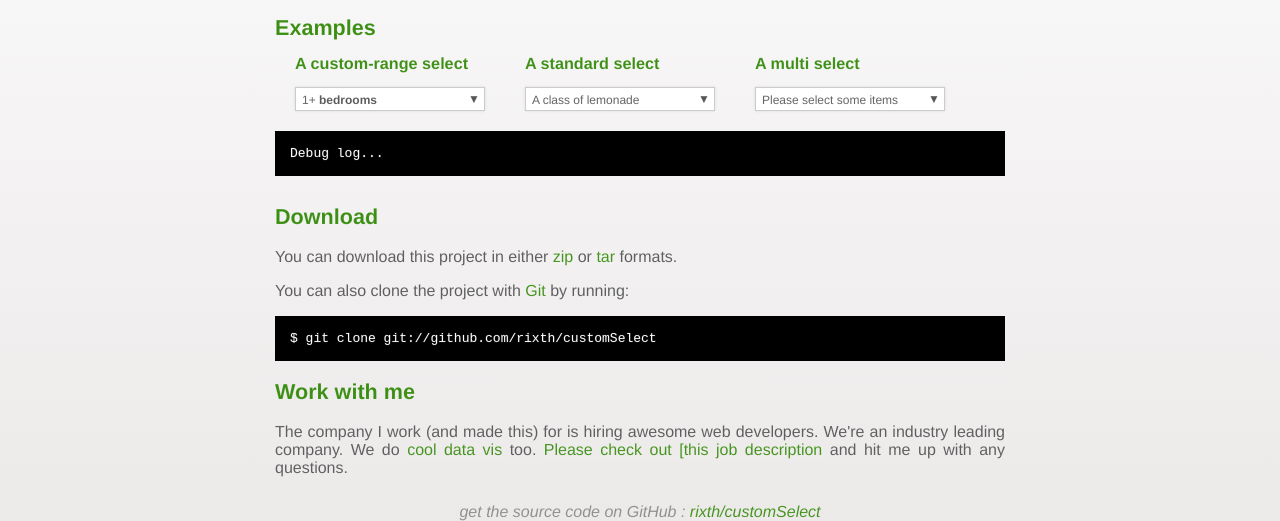
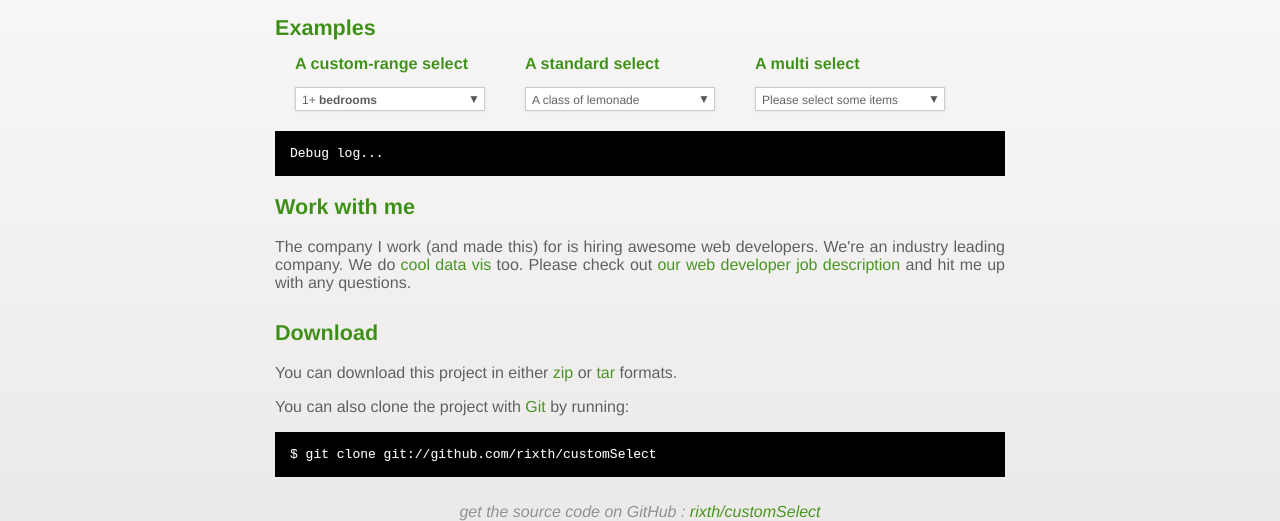
Before and after one commit to rixth/customSelect, a plain HTML site: page index.html in a window 1280 px wide. Shown: the part 331-852 px from the top of the page. Drawn offline with nearby package versions, Linux system fonts and the light colour scheme.

Commit message:
Edited index.html via GitHub

```diff
--- a/index.html
+++ b/index.html
@@ -68,6 +68,9 @@
 
     <pre id="debug_log">Loading...</pre>
 
+ <h2>Work with me</h2>
+<p>The company I work (and made this) for is hiring awesome web developers. We're an industry leading company. We do <a href="http://explore.trulia.com/datavis/priceredux/Q1-2011/">cool data vis</a> too. Please check out <a href="http://bit.ly/f44DMd">our web developer job description</a> and hit me up with any questions.</p>
+
     <h2 style="clear:both;padding-top:10px;">Download</h2>
 
     <p>
@@ -79,9 +82,6 @@
       You can also clone the project with <a href="http://git-scm.com">Git</a> by running:
       <pre>$ git clone git://github.com/rixth/customSelect</pre>
     </p>
-
-   <h2>Work with me</h2>
-<p>The company I work (and made this) for is hiring awesome web developers. We're an industry leading company. We do <a href="http://explore.trulia.com/datavis/priceredux/Q1-2011/">cool data vis</a> too. <a href="http://bit.ly/f44DMd">Please check out [this job description</a> and hit me up with any questions.</p>
 
     <div class="footer">
       get the source code on GitHub : <a href="http://github.com/rixth/customSelect">rixth/customSelect</a>
```
